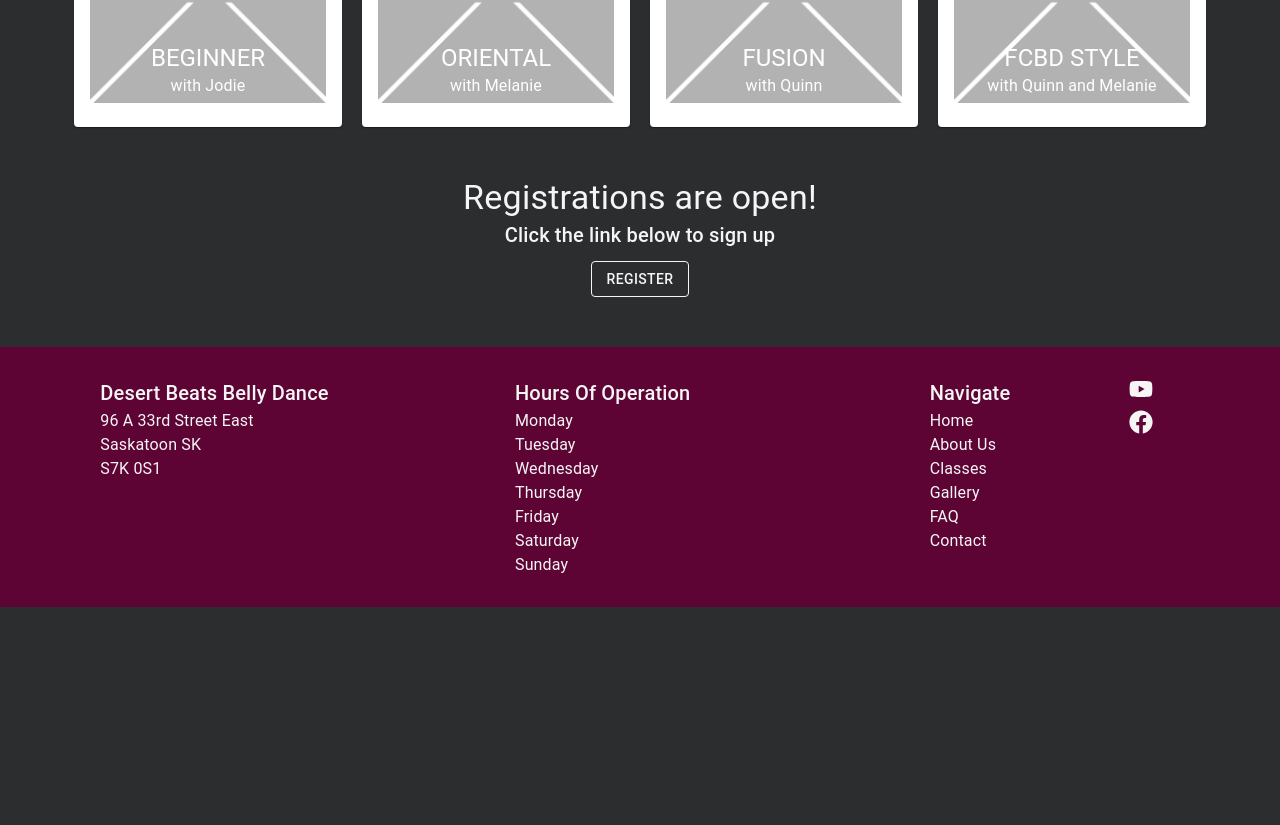
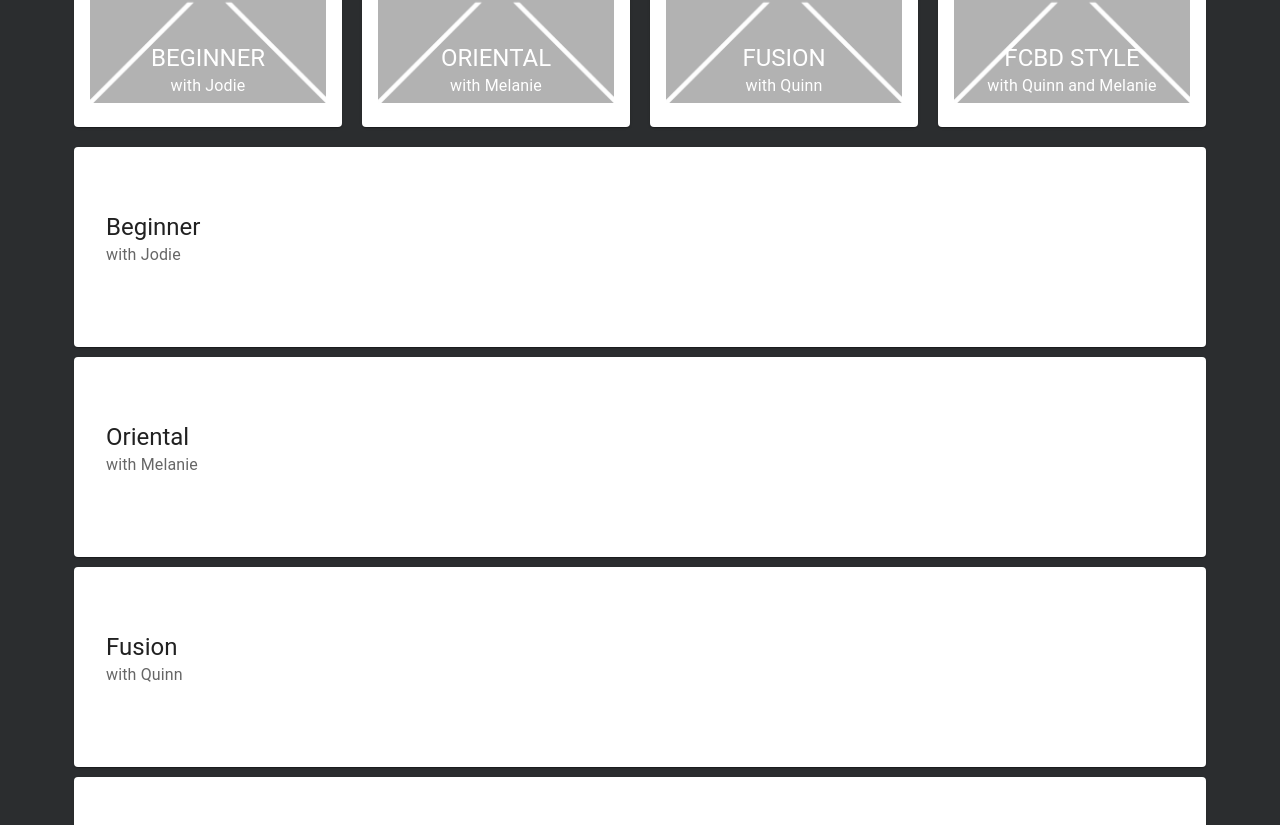
Before and after one commit to Megan-Syd/desert-beats-site, a Next.js app: page /classes in a window 1280 px wide. Shown: the part 655-1480 px from the top of the page. Before the commit the page ends 1262 px from the top, so only its background shows below. Built offline with nearby package versions, Linux system fonts and the light colour scheme.

Commit message:
Adds main content cards to page

```diff
--- a/src/app/classes/page.tsx
+++ b/src/app/classes/page.tsx
@@ -2,7 +2,7 @@ import AppAccordion from "@/UI/AppAccordion";
 import Card from "@/components/Card";
 import Headline from "@/components/Headline";
 import HeroImage from "@/components/HeroImage";
-import { Accordion, AccordionDetails, AccordionSummary, Box, Button, CardContent, CardMedia, Container, Grid, Typography } from "@mui/material";
+import { Accordion, AccordionDetails, AccordionSummary, Box, Button, CardContent, CardHeader, CardMedia, Container, Grid, Typography } from "@mui/material";
 import { Metadata } from "next";
 import { MdExpandMore } from "react-icons/md";
 
@@ -58,6 +58,26 @@ export default function ClassesPage() {
                     ))}
                 </Box>
 
+                <Box>
+                    {[
+                        { title: 'Beginner', subheader: 'with Jodie', text: ''},
+                        { title: 'Oriental', subheader: 'with Melanie', text: ''},
+                        { title: 'Fusion', subheader: 'with Quinn', text: ''},
+                        { title: 'FCBD Style', subheader: 'with Quinn and Melanie', text: ''},
+                    ].map((item, index) => (
+                        <Card key={index}>
+                            <CardHeader
+                            title={item.title}
+                            subheader={item.subheader}
+                            />
+                            <CardContent>
+                                <Typography>{item.text}</Typography>
+                            </CardContent>
+                        </Card>
+                    ))}
+                </Box>
+
+{/* 'registrations open' headline */}
                 <Headline
                 sx={{color: 'whitesmoke', padding: '40px', display: 'flex', flexDirection: 'column', alignItems: 'center'}}
                 title={"Registrations are open!"}
```
